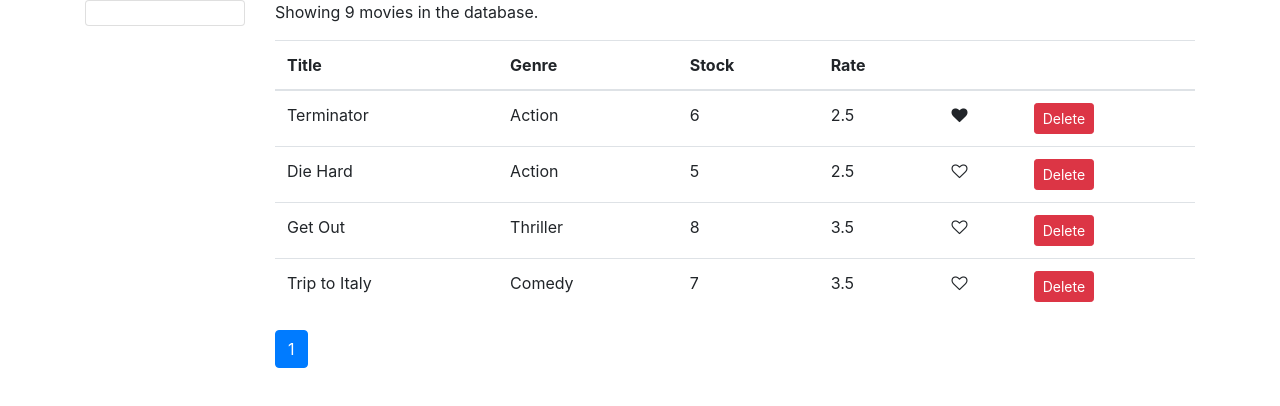
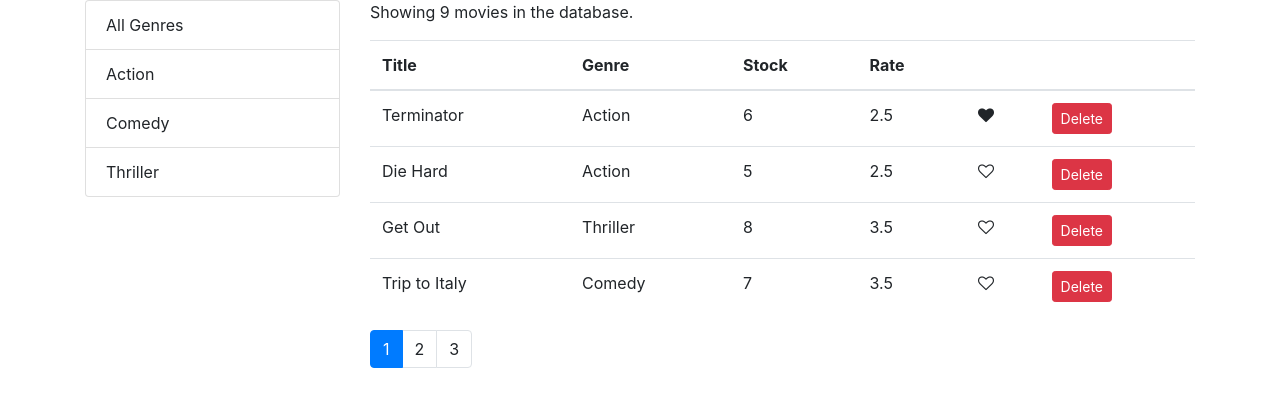
Before and after one commit to YadavBhargav/Bhargav-Yadav, a React (Create React App) app in the folder ReactJs/vidly/: page /movies in a window 1280 px wide. Shown: the top 406 px of the page. Built offline with nearby package versions, Linux system fonts and the light colour scheme.

Commit message:
I have complated Sorting- Raising the Sort Event part of Pagination, Filtering, and Sorting (ReactJs)

```diff
--- a/ReactJs/vidly/src/components/common/listGroup.jsx
+++ b/ReactJs/vidly/src/components/common/listGroup.jsx
@@ -1,12 +1,27 @@
-import React from 'react';
+import React from "react";
 
+const ListGroup = (props) => {
+  const { items, textProperty, valueProperty, selectedItem, onItemSelect } =
+    props;
 
-const ListGroup = () => {
-    return <ul className="list-group">
-        <li className="list-group-item"></li>
+  return (
+    <ul className="list-group">
+      {items.map((item) => (
+        <li
+          onClick={() => onItemSelect(item)}
+          key={item[valueProperty]}
+          className={
+            item === selectedItem ? "list-group-item active" : "list-group-item"
+          }
+        >
+          {item[textProperty]}
+        </li>
+      ))}
     </ul>
-}
-
+  );
+};
+ListGroup.defaultProps = {
+  textProperty: "name",
+  valueProperty: "_id",
+};
 export default ListGroup;
-
-// video 10 reach 52 second
--- a/ReactJs/vidly/src/components/movies.jsx
+++ b/ReactJs/vidly/src/components/movies.jsx
@@ -1,10 +1,10 @@
 import React, { Component } from "react";
+import { getGenres } from "../services/fakeGenreService";
 import { getMovies } from "../services/fakeMovieService";
-import { genres, getGenres } from "../services/fakeGenreService";
 import Pagination from "./common/pagination";
-import Like from "./common/like";
 import { paginate } from "../utils/paginate";
 import ListGroup from "./common/listGroup";
+import MoviesTable from "./moviesTable";
 class Movies extends Component {
   state = {
     movies: [],
@@ -14,7 +14,8 @@
   };
 
   componentDidMount() {
-    this.setState({ movies: getMovies(), genres: getGenres() });
+    const genres = [{ _id: "", name: "All Genres" }, ...getGenres()];
+    this.setState({ movies: getMovies(), genres });
   }
 
   handleDelete = (movie) => {
@@ -35,65 +36,48 @@
   };
 
   handleGenreSelect = (genre) => {
-    console.log(genre);
+    this.setState({ selectedGenre: genre, currentPage: 1 });
+  };
+
+  handleSort = (path) => {
+    console.log(path);
   };
 
   render() {
     const { length: count } = this.state.movies;
-    const { pageSize, currentPage, movies: allMovies } = this.state;
+    const {
+      pageSize,
+      currentPage,
+      selectedGenre,
+      movies: allMovies,
+    } = this.state;
 
     if (count === 0) return <p>There are no movies in database.</p>;
-
-    const movies = paginate(allMovies, currentPage, pageSize);
+    const filterd =
+      selectedGenre && selectedGenre._id
+        ? allMovies.filter((m) => m.genre._id === selectedGenre._id)
+        : allMovies;
+    const movies = paginate(filterd, currentPage, pageSize);
 
     return (
       <div className="row">
-        <div className="col-2">
+        <div className="col-3">
           <ListGroup
             items={this.state.genres}
+            selectedItem={this.state.selectedGenre}
             onItemSelect={this.handleGenreSelect}
           />
         </div>
         <div className="col">
-          <p>Showing {this.state.movies.length} movies in the database.</p>
-          <table className="table">
-            <thead>
-              <tr>
-                <th>Title</th>
-                <th>Genre</th>
-                <th>Stock</th>
-                <th>Rate</th>
-                <th />
-                <th />
-              </tr>
-            </thead>
-            <tbody>
-              {movies.map((movie) => (
-                <tr key={movie._id}>
-                  <td>{movie.title}</td>
-                  <td>{movie.genre.name}</td>
-                  <td>{movie.numberInStock}</td>
-                  <td>{movie.dailyRentalRate}</td>
-                  <td>
-                    <Like
-                      liked={movie.liked}
-                      onClick={() => this.handleLike(movie)}
-                    />
-                  </td>
-                  <td>
-                    <button
-                      onClick={() => this.handleDelete(movie)}
-                      className="btn btn-danger btn-sm"
-                    >
-                      Delete
-                    </button>
-                  </td>
-                </tr>
-              ))}
-            </tbody>
-          </table>
+          <p>Showing {filterd.length} movies in the database.</p>
+          <MoviesTable
+            movies={movies}
+            onLike={this.handleLike}
+            onDelete={this.handleDelete}
+            onSort={this.handleSort}
+          />
           <Pagination
-            itemsCount="abc"
+            itemsCount={filterd.length}
             pageSize={pageSize}
             currentPage={currentPage}
             onPageChange={this.handlePageChange}
--- /dev/null
+++ b/ReactJs/vidly/src/components/moviesTable.jsx
@@ -0,0 +1,42 @@
+import React from "react";
+import Like from "./common/like";
+const MoviesTable = (props) => {
+  const { movies, onDelete, onLike, onSort } = props;
+  return (
+    <table className="table">
+      <thead>
+        <tr>
+          <th onClick={() => onSort("title")}>Title</th>
+          <th onClick={() => onSort("genre.name")}>Genre</th>
+          <th onClick={() => onSort("numberInStock")}>Stock</th>
+          <th onClick={() => onSort("dailyRentalRate")}>Rate</th>
+          <th />
+          <th />
+        </tr>
+      </thead>
+      <tbody>
+        {movies.map((movie) => (
+          <tr key={movie._id}>
+            <td>{movie.title}</td>
+            <td>{movie.genre.name}</td>
+            <td>{movie.numberInStock}</td>
+            <td>{movie.dailyRentalRate}</td>
+            <td>
+              <Like liked={movie.liked} onClick={() => onLike(movie)} />
+            </td>
+            <td>
+              <button
+                onClick={() => onDelete(movie)}
+                className="btn btn-danger btn-sm"
+              >
+                Delete
+              </button>
+            </td>
+          </tr>
+        ))}
+      </tbody>
+    </table>
+  );
+};
+
+export default MoviesTable;
```
